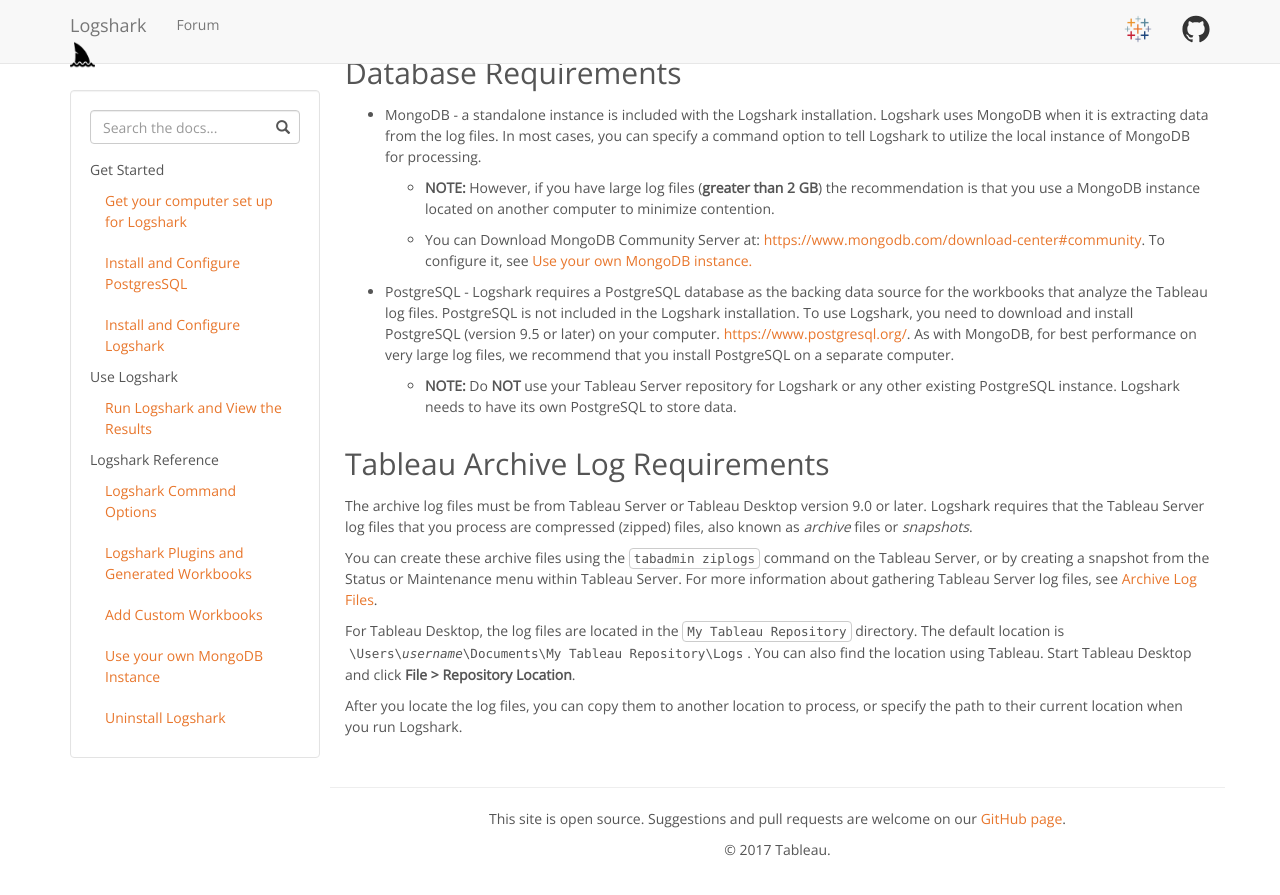
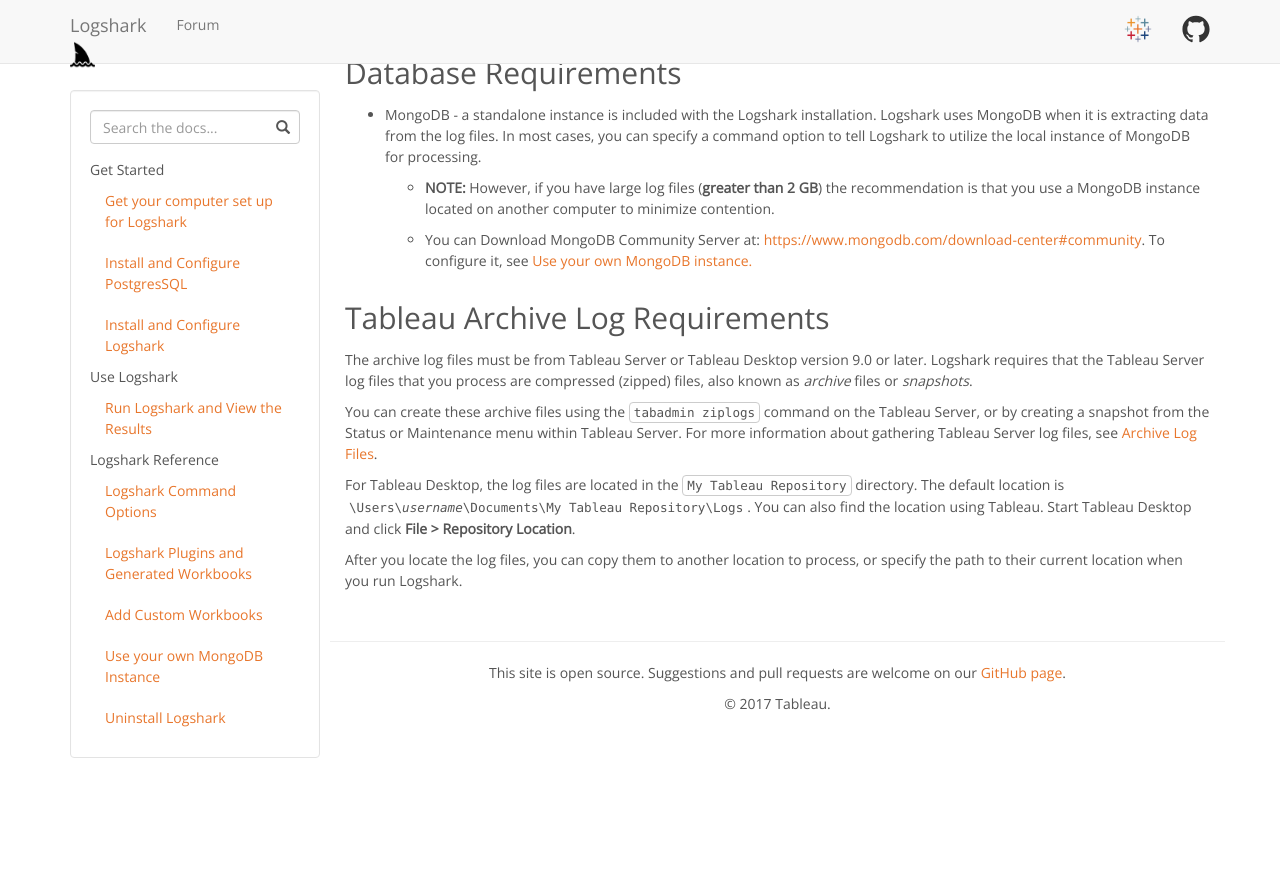
Before and after one commit to tableau/Logshark, a Jekyll site: the page built from docs/docs/logshark_prefunc.md, in a window 1280 px wide and 900 px high, scrolled down 569 px. Shown: the top 895 px of the window. Built offline with Jekyll 4.4.1, drawn with Linux system fonts in a browser that asks for light colours; after the commit the page ends 1323 px from its top, so only the background shows below that.

Commit message:
Logshark v3.0 release
Removed Postgres reference

```diff
--- a/docs/docs/logshark_prefunc.md
+++ b/docs/docs/logshark_prefunc.md
@@ -34,10 +34,6 @@
 
     -   You can Download MongoDB Community Server at: [https://www.mongodb.com/download-center#community](https://www.mongodb.com/download-center#community){:target="_blank"}. To configure it, see [Use your own MongoDB instance.](logshark_mongo)
 
--   PostgreSQL - Logshark requires a PostgreSQL database as the backing data source for the workbooks that analyze the Tableau log files. PostgreSQL is not included in the Logshark installation. To use Logshark, you need to download and install PostgreSQL (version 9.5 or later) on your computer. [https://www.postgresql.org/](https://www.postgresql.org/){:target="_blank"}. As with MongoDB, for best performance on very large log files, we recommend that you install PostgreSQL on a separate computer.
-
-    -   **NOTE:** Do **NOT** use your Tableau Server repository for Logshark or any other existing PostgreSQL instance. Logshark needs to have its own PostgreSQL to store data.
-
 Tableau Archive Log Requirements
 --------------------------------
 
```
